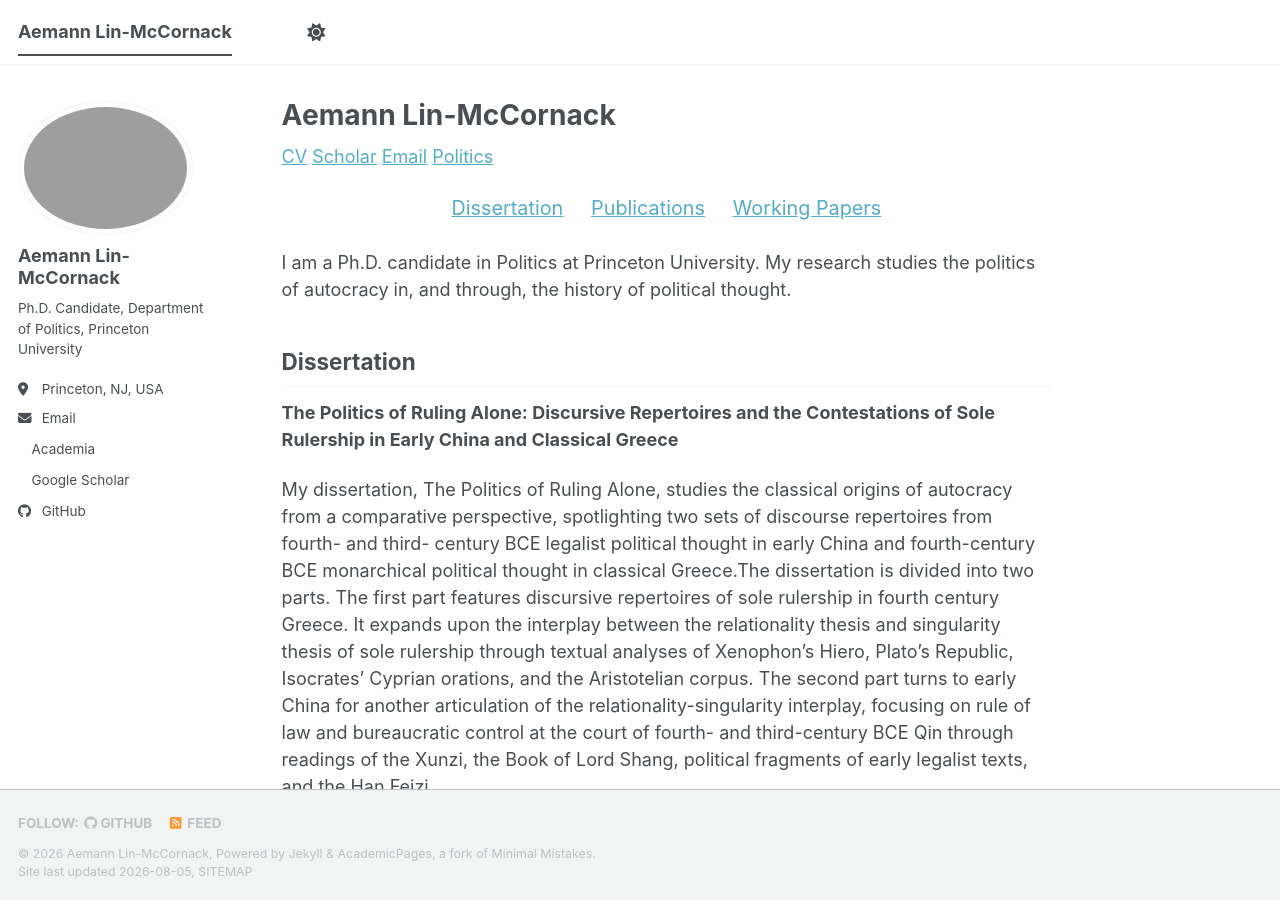
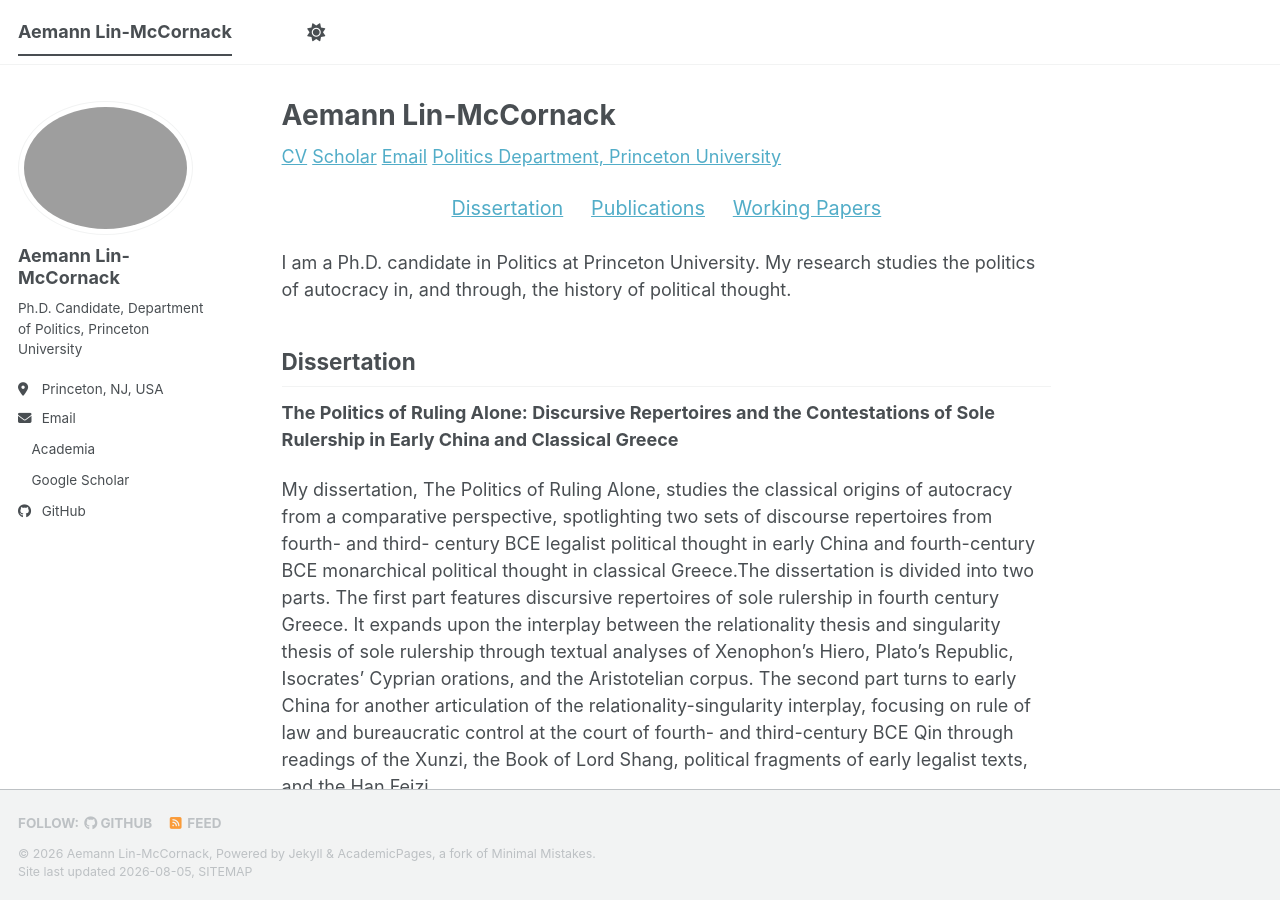
Before and after one commit to aemannlinmccornack/aemannlinmccornack.github.io, a Jekyll site: the page built from _pages/about.md, in a window 1280 px wide and 900 px high. Built offline with Jekyll 4.4.1, drawn with Linux system fonts in a browser that asks for light colours; a style sheet for code colours, icons or effects is not loaded.

Commit message:
changed about.md

```diff
--- a/_pages/about.md
+++ b/_pages/about.md
@@ -4,7 +4,7 @@ title: Aemann Lin-McCornack
 author_profile: true
 ---
 
-[CV](/files/CV-ALM.pdf) [Scholar](https://scholar.google.com/citations?user=hsUxJKQAAAAJ&hl=en) [Email](mailto:ml9634@princeton.edu) [Politics](https://politics.princeton.edu/people/aemann-lin-mccornack)
+[CV](/files/CV-ALM.pdf) [Scholar](https://scholar.google.com/citations?user=hsUxJKQAAAAJ&hl=en) [Email](mailto:ml9634@princeton.edu) [Politics Department, Princeton University](https://politics.princeton.edu/people/aemann-lin-mccornack)
 
 <p style="text-align: center; font-size: 1.1em;">
   <a href="#dissertation">Dissertation</a> &nbsp;&nbsp;&nbsp;
```
